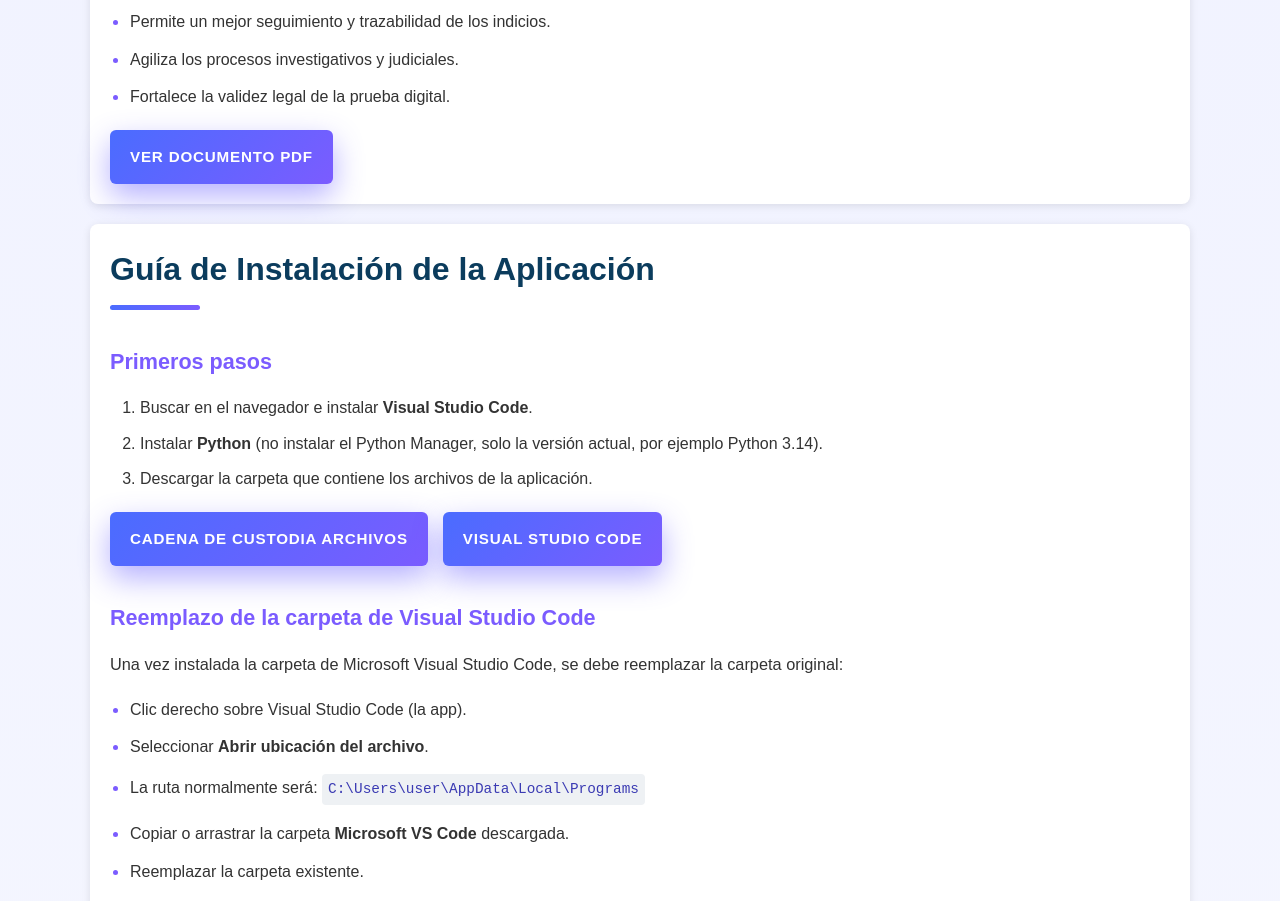
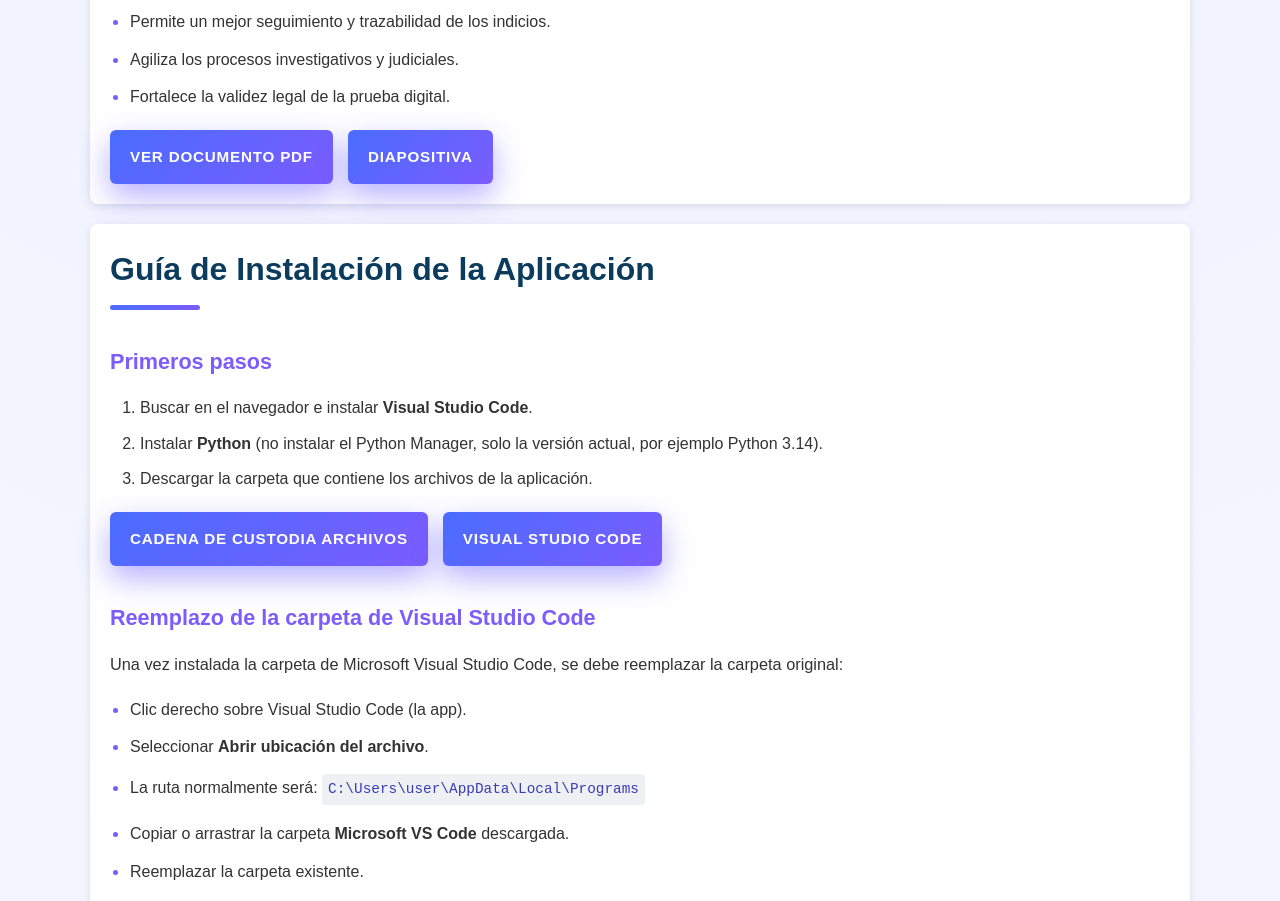
Before and after one commit to rextaxXDD/rextaxXDD, a plain HTML site: page index.html in a window 1280 px wide. Shown: the part 888-1789 px from the top of the page. Drawn offline with Linux system fonts and the light colour scheme.

Commit message:
Update index.html

```diff
--- a/index.html
+++ b/index.html
@@ -119,6 +119,9 @@
         <a class="btn" href="https://qr.scan.page/uploads/pdf/AuJ01f_3f8a7c26c5c01729.pdf" target="_blank">
             VER DOCUMENTO PDF
         </a>
+        <a class="btn" href="https://drive.google.com/file/d/1kpSWO99YTrzwYmifnQYOhYub3jLcdcJi/view?usp=drivesdk" target="_blank">
+        DIAPOSITIVA
+    </a>
     </div>
 </section>
 
```
